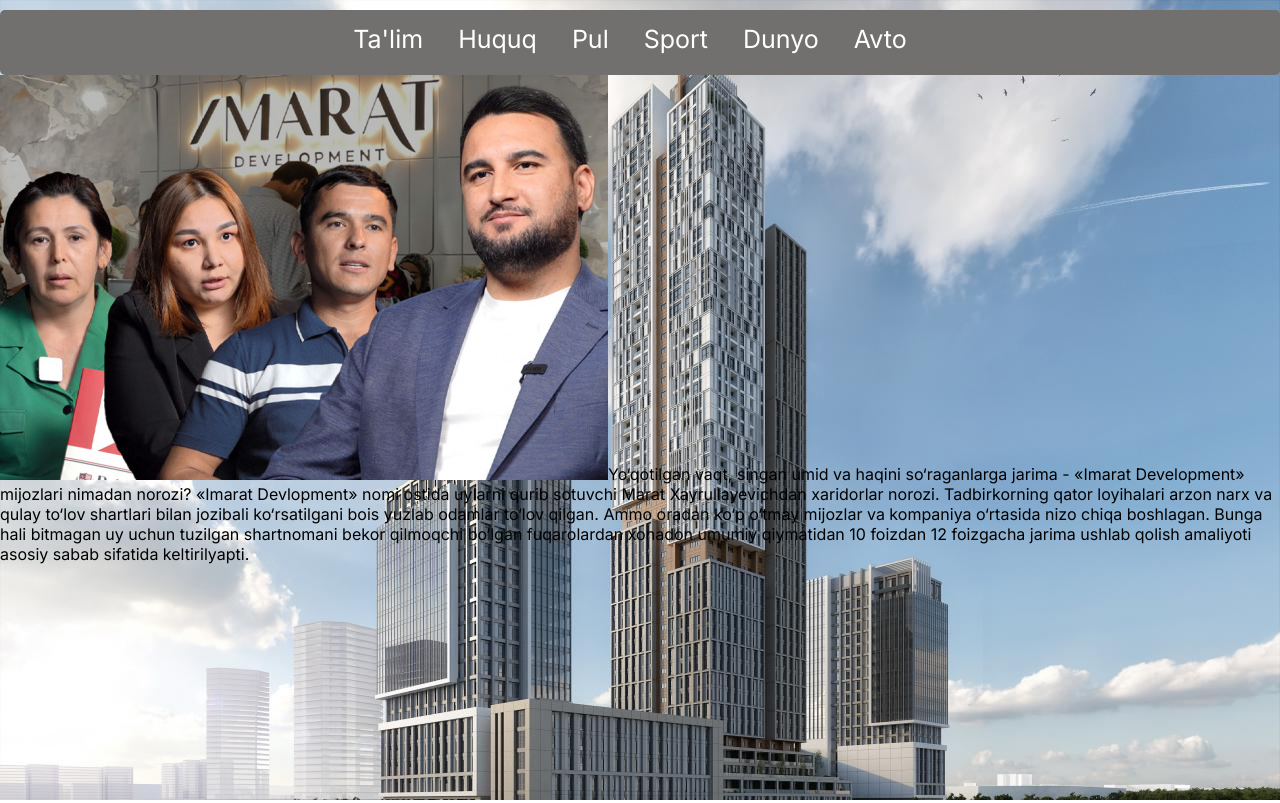
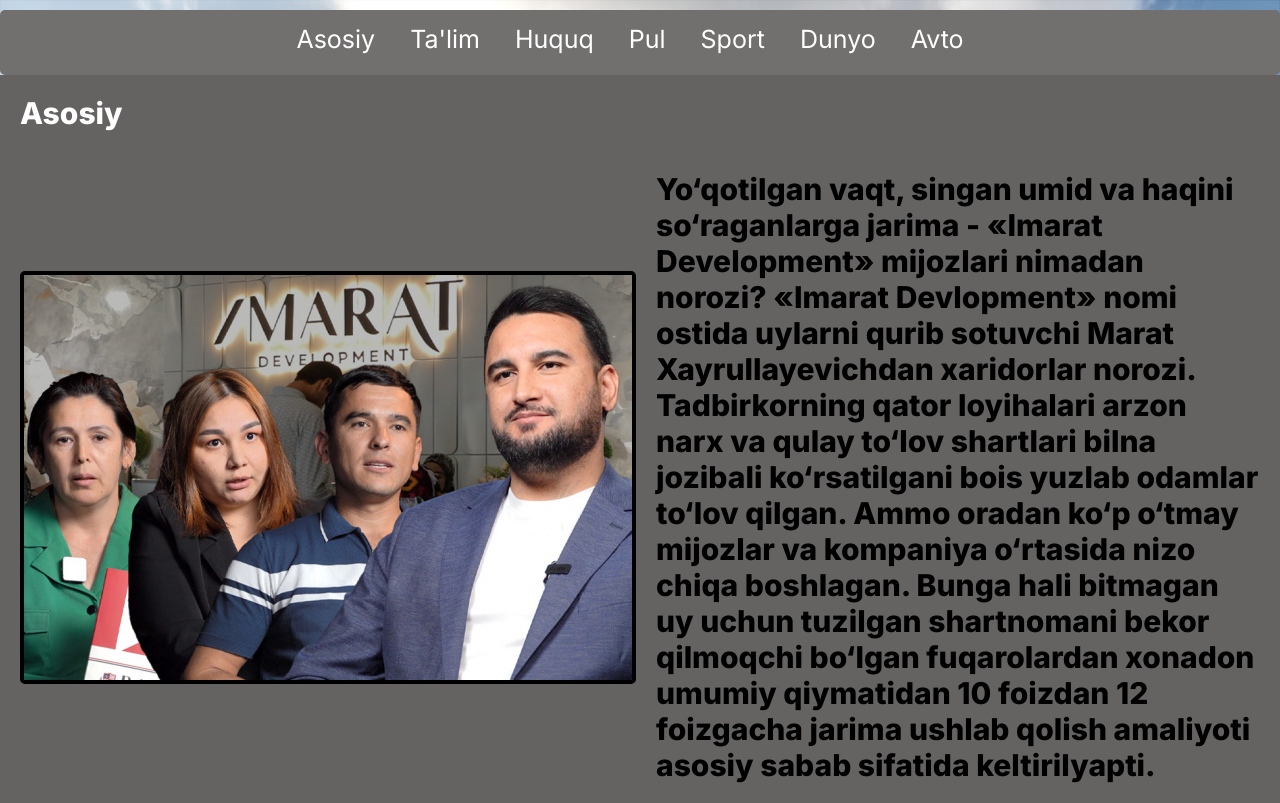
Before and after one commit to ThisDiamond/hozir.uz-1, a plain HTML site: page index.html in a window 1280 px wide. Drawn offline with Linux system fonts and the light colour scheme; a script that the page names is missing.

Commit message:
hammasi o'zgardi

```diff
--- a/app.js
+++ /dev/null
@@ -1,5 +0,0 @@
-const btn = document.getElementById("tanish");
-
-btn.addEventListener("click", () => {
-  btn.classList.toggle("active");
-});
--- a/index.html
+++ b/index.html
@@ -13,6 +13,7 @@
     <header></header>
     <nav>
         <li>
+            <ul class="bosh"><a href="./index.html">Asosiy</a></ul>
             <ul id="tanish" class="talim"><a href="./alfa.html">Ta'lim</a></ul>
             <ul class="huquq"><a href="./index.html">Huquq</a></ul>
             <ul class="pul"><a href="">Pul</a></ul>
@@ -22,8 +23,9 @@
         </li>
     </nav>
     <main>
-         <div><img src="./kun.uz-1.jpg" alt="">Yo‘qotilgan vaqt, singan umid va haqini so‘raganlarga jarima - «Imarat Development» mijozlari nimadan norozi?
-«Imarat Devlopment» nomi ostida uylarni qurib sotuvchi Marat Xayrullayevichdan xaridorlar norozi. Tadbirkorning qator loyihalari arzon narx va qulay to‘lov shartlari bilan jozibali ko‘rsatilgani bois yuzlab odamlar to‘lov qilgan. Ammo oradan ko‘p o‘tmay mijozlar va kompaniya o‘rtasida nizo chiqa boshlagan. Bunga hali bitmagan uy uchun tuzilgan shartnomani bekor qilmoqchi bo‘lgan fuqarolardan xonadon umumiy qiymatidan 10 foizdan 12 foizgacha jarima ushlab qolish amaliyoti asosiy sabab sifatida keltirilyapti.  </div>
+      <h2>Asosiy</h2>
+    <div class="axborot"><img class="rasm" src="./kun.uz-1.jpg" alt="">Yo‘qotilgan vaqt, singan umid va haqini so‘raganlarga jarima - «Imarat Development» mijozlari nimadan norozi?
+«Imarat Devlopment» nomi ostida uylarni qurib sotuvchi Marat Xayrullayevichdan xaridorlar norozi. Tadbirkorning qator loyihalari arzon narx va qulay to‘lov shartlari bilna jozibali ko‘rsatilgani bois yuzlab odamlar to‘lov qilgan. Ammo oradan ko‘p o‘tmay mijozlar va kompaniya o‘rtasida nizo chiqa boshlagan. Bunga hali bitmagan uy uchun tuzilgan shartnomani bekor qilmoqchi bo‘lgan fuqarolardan xonadon umumiy qiymatidan 10 foizdan 12 foizgacha jarima ushlab qolish amaliyoti asosiy sabab sifatida keltirilyapti.  </div>
     </main>
     <footer></footer>
     <script src="./app.js"></script>
--- a/style.css
+++ b/style.css
@@ -97,3 +97,42 @@
     transition: all 0.15s;
     font-weight:800;
 }
+/* asosiy */
+.bosh{
+    border-radius: 10px;
+}
+.bosh:hover{
+    border: 2px solid rgb(255, 255, 255);
+    border-bottom: 3.5px solid rgb(255, 255, 255);
+    box-shadow: 2px  3px rgb(255, 255, 255);
+    transition: all 0.15s;
+    font-weight:800;
+}
+/* main */
+h2{
+    font-weight: 800;
+    font-size: 30px;
+    padding: 20px;
+    color: #ffff;
+    background-color: #656262;
+
+}
+main{
+
+}
+.axborot{
+    background-color:#656262 ;
+    background-position: 100%;
+    /* filter: brightness(10%); */
+    display: flex;
+    align-items: center;
+    padding: 20px;
+    gap: 20px;
+    font-size: 30px;
+    font-weight: 800;
+
+}
+.rasm{
+    border-radius: 5px;
+    border: 4px solid black;
+}
```
Also changed, not shown: alfa.html (+6 -4 lines).
